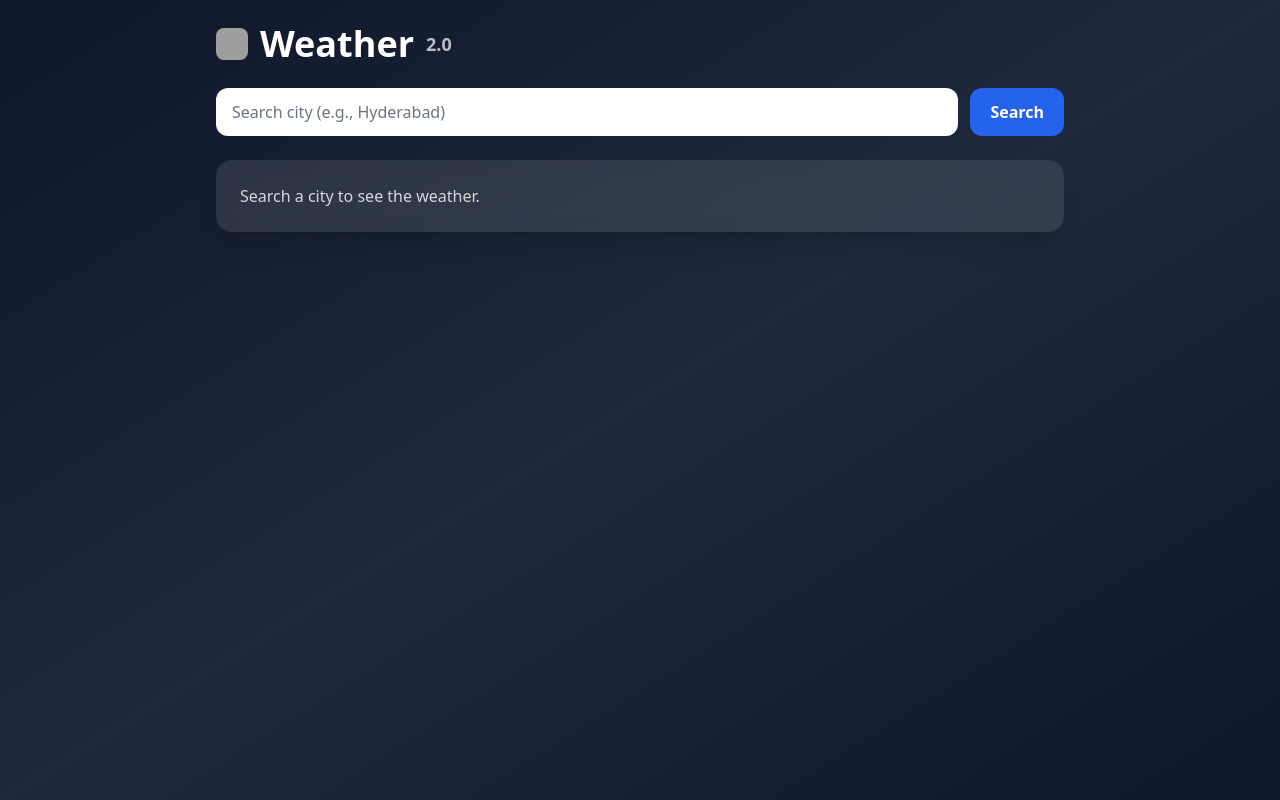
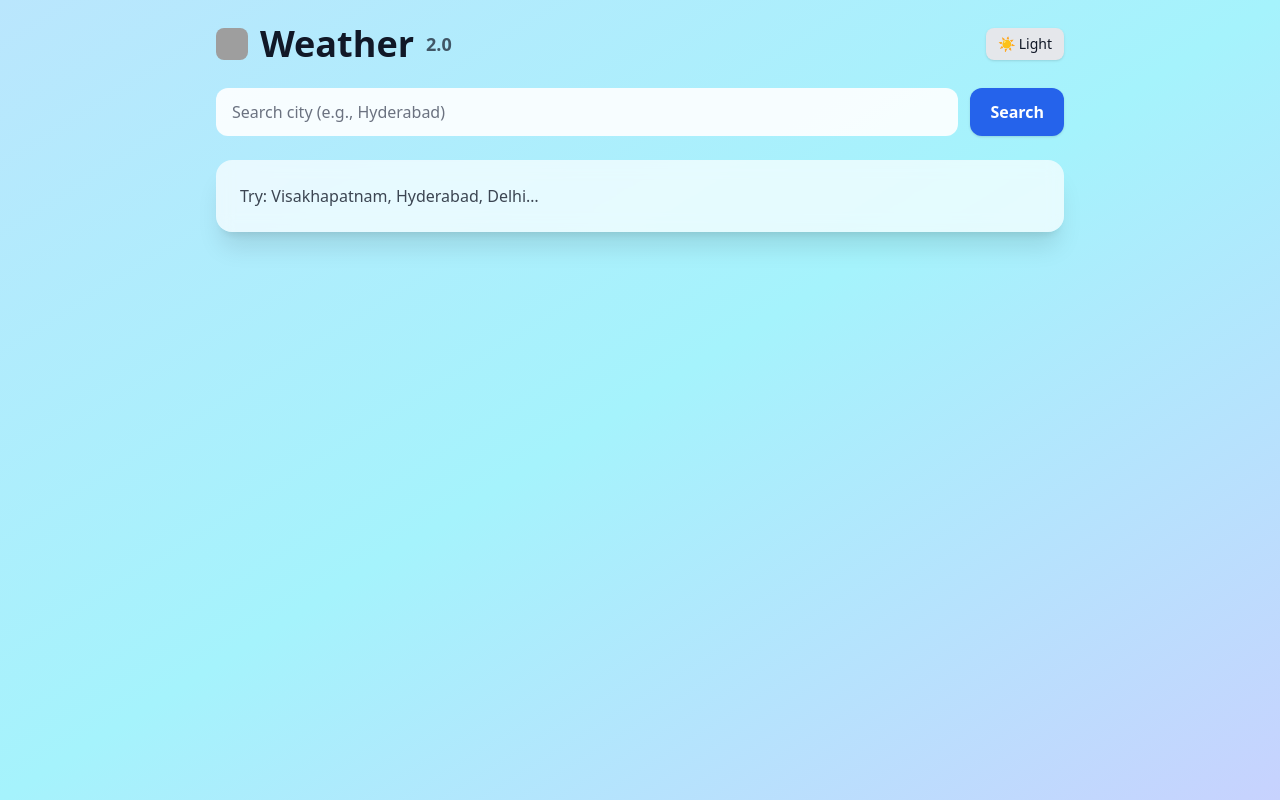
Before and after one commit to sowmyabharat1996/weather-app-2.0, a React (Vite) app: page / in a window 1280 px wide. Built offline with nearby package versions, Linux system fonts and the light colour scheme; grey boxes are pictures that could not be loaded.

Commit message:
next update

```diff
--- a/src/App.jsx
+++ b/src/App.jsx
@@ -1,6 +1,6 @@
 import React, { useEffect, useRef, useState } from "react";
 
-// --- Little status pill shown in bottom-right ---
+/* ---------- Status pill ---------- */
 function StatusPill({ isOnline, fromCache, text }) {
   if (!text) return null;
   const color = !isOnline
@@ -15,23 +15,40 @@ function StatusPill({ isOnline, fromCache, text }) {
   );
 }
 
-// Helper: map temp to a nice gradient
-function bgFromTemp(tC) {
-  if (tC == null) return "from-slate-900 via-slate-800 to-slate-900";
-  if (tC <= 10)   return "from-sky-900 via-sky-800 to-cyan-800";
-  if (tC <= 20)   return "from-teal-800 via-sky-700 to-cyan-700";
-  if (tC <= 28)   return "from-indigo-800 via-purple-700 to-violet-700";
-  if (tC <= 34)   return "from-orange-600 via-amber-500 to-yellow-500";
-  return            "from-red-700 via-orange-600 to-amber-600";
+/* ---------- Temp → gradient (light & dark, fixed class lists) ---------- */
+function gradientFromTemp(tempC, isDark) {
+  const light = [
+    "bg-gradient-to-br from-sky-200 via-cyan-200 to-indigo-200", // default
+    "bg-gradient-to-br from-sky-300 via-cyan-300 to-indigo-300", // cold
+    "bg-gradient-to-br from-indigo-300 via-purple-300 to-violet-300", // mild
+    "bg-gradient-to-br from-orange-300 via-amber-300 to-yellow-300", // warm
+    "bg-gradient-to-br from-red-300 via-orange-300 to-amber-300", // hot
+  ];
+  const dark = [
+    "bg-gradient-to-br from-slate-900 via-slate-800 to-slate-900",
+    "bg-gradient-to-br from-slate-900 via-sky-950 to-slate-900",
+    "bg-gradient-to-br from-indigo-950 via-violet-900 to-purple-900",
+    "bg-gradient-to-br from-amber-900 via-orange-900 to-yellow-900",
+    "bg-gradient-to-br from-red-950 via-orange-950 to-amber-900",
+  ];
+
+  let idx = 0;
+  if (tempC == null) idx = 0;
+  else if (tempC <= 10) idx = 1;
+  else if (tempC <= 20) idx = 2;
+  else if (tempC <= 28) idx = 3;
+  else idx = 4;
+
+  return isDark ? dark[idx] : light[idx];
 }
 
-// Cache-aware fetch: returns last cached JSON when offline
+/* ---------- Fetch with cache fallback ---------- */
 async function fetchWithCacheFallback(url, cacheName) {
   try {
     const res = await fetch(url);
     if (!res.ok) throw new Error("Network error");
     return { data: await res.json(), fromCache: false };
-  } catch (err) {
+  } catch {
     if ("caches" in window) {
       const cache = await caches.open(cacheName);
       const cached = await cache.match(url);
@@ -39,21 +56,27 @@ async function fetchWithCacheFallback(url, cacheName) {
         return { data: await cached.json(), fromCache: true };
       }
     }
-    throw err;
+    throw new Error("Offline & no cached response");
   }
 }
 
 export default function App() {
   const [query, setQuery] = useState("");
   const [weather, setWeather] = useState(null);
-  const [statusText, setStatusText] = useState("");
   const [isOnline, setIsOnline] = useState(typeof navigator !== "undefined" ? navigator.onLine : true);
   const [fromCache, setFromCache] = useState(false);
+  const [statusText, setStatusText] = useState("");
+  const [isDark, setIsDark] = useState(false);
   const lastRequestRef = useRef(null);
 
-  // Network listeners
+  /* Apply/remove <html class="dark"> when toggled */
   useEffect(() => {
-    const on  = () => setIsOnline(true);
+    document.documentElement.classList.toggle("dark", isDark);
+  }, [isDark]);
+
+  /* Network listeners */
+  useEffect(() => {
+    const on = () => setIsOnline(true);
     const off = () => setIsOnline(false);
     window.addEventListener("online", on);
     window.addEventListener("offline", off);
@@ -63,7 +86,7 @@ export default function App() {
     };
   }, []);
 
-  // Auto-refresh when online again (re-fetch last URL silently)
+  /* Auto-refresh last request when back online */
   useEffect(() => {
     (async () => {
       if (isOnline && lastRequestRef.current) {
@@ -79,19 +102,20 @@ export default function App() {
     })();
   }, [isOnline]);
 
-  // Geocode city → coords
+  /* Geocode city → coords (with cache fallback) */
   async function geocodeCity(name) {
     const url = `https://geocoding-api.open-meteo.com/v1/search?name=${encodeURIComponent(name)}&count=1&language=en&format=json`;
     const { data } = await fetchWithCacheFallback(url, "geocoding-cache");
     if (!data?.results?.length) throw new Error("City not found");
     const r = data.results[0];
-    return { lat: r.latitude, lon: r.longitude, label: `${r.name}, ${r.admin1 || r.country || ""}`.replace(/, $/, "") };
+    return { lat: r.latitude, lon: r.longitude };
   }
 
-  // Fetch weather for coords
+  /* Load weather for coords (caches + local backup) */
   async function loadWeatherByCoords(lat, lon) {
     const url = `https://api.open-meteo.com/v1/forecast?latitude=${lat}&longitude=${lon}&current_weather=true&hourly=temperature_2m`;
     lastRequestRef.current = url;
+
     setStatusText(isOnline ? "Fetching latest…" : "Offline: showing last saved data if available");
 
     try {
@@ -113,58 +137,64 @@ export default function App() {
     }
   }
 
-  // On submit: geocode then fetch weather
+  /* Search submit */
   async function onSearch(e) {
     e.preventDefault();
     if (!query.trim()) return;
     try {
       const { lat, lon } = await geocodeCity(query.trim());
       await loadWeatherByCoords(lat, lon);
-    } catch (e2) {
-      setStatusText(e2.message || "Search failed");
+    } catch (err) {
+      setStatusText(err.message || "Search failed");
     }
   }
 
   const tempC = weather?.current_weather?.temperature ?? null;
-  const bg = bgFromTemp(tempC);
+  const bg = gradientFromTemp(tempC, isDark);
 
   return (
-    <div className={`min-h-screen bg-gradient-to-br ${bg} text-white`}>
+    <div className={`min-h-screen ${bg} text-gray-900 dark:text-white transition-colors`}>
       <div className="max-w-4xl mx-auto p-6">
+        {/* Header + Toggle */}
         <header className="flex items-center justify-between mb-6">
           <h1 className="text-3xl sm:text-4xl font-bold flex items-center gap-3">
             <img src="/pwa-192.png" alt="logo" className="h-8 w-8 rounded-lg" />
             Weather <span className="opacity-70 text-lg">2.0</span>
           </h1>
+          <button
+            onClick={() => setIsDark(v => !v)}
+            className="px-3 py-1.5 rounded-lg text-sm bg-gray-200 text-gray-900 dark:bg-gray-700 dark:text-white shadow transition"
+            title="Toggle dark mode"
+          >
+            {isDark ? "🌙 Dark" : "☀️ Light"}
+          </button>
         </header>
 
+        {/* Search */}
         <form onSubmit={onSearch} className="flex gap-3">
           <input
-            className="flex-1 rounded-xl px-4 py-3 text-gray-900 placeholder-gray-500 outline-none"
+            className="flex-1 rounded-xl px-4 py-3 text-gray-900 placeholder-gray-500 outline-none bg-white/90 dark:bg-white/80"
             placeholder="Search city (e.g., Hyderabad)"
             value={query}
             onChange={(e) => setQuery(e.target.value)}
           />
-          <button className="px-5 py-3 rounded-xl bg-blue-600 hover:bg-blue-500 font-semibold">
+          <button className="px-5 py-3 rounded-xl bg-blue-600 hover:bg-blue-500 font-semibold text-white shadow">
             Search
           </button>
         </form>
 
         {/* Card */}
-        <div className="mt-6 bg-white/10 backdrop-blur rounded-2xl p-6 shadow-xl">
+        <div className="mt-6 bg-white/70 dark:bg-white/10 backdrop-blur rounded-2xl p-6 shadow-xl">
           {weather ? (
             <>
               <div className="text-5xl font-extrabold">{Math.round(tempC)}°C</div>
               <div className="mt-2 opacity-90 text-sm">
-                Wind: {weather.current_weather?.windspeed ?? "--"} km/h ·
-                Direction: {weather.current_weather?.winddirection ?? "--"}°
+                Wind: {weather.current_weather?.windspeed ?? "--"} km/h · Direction: {weather.current_weather?.winddirection ?? "--"}°
               </div>
-              <div className="mt-2 opacity-75 text-xs">
-                Updated: {new Date().toLocaleString()}
-              </div>
+              <div className="mt-2 opacity-75 text-xs">Updated: {new Date().toLocaleString()}</div>
             </>
           ) : (
-            <div className="opacity-80">Search a city to see the weather.</div>
+            <div className="opacity-80">Try: Visakhapatnam, Hyderabad, Delhi…</div>
           )}
         </div>
       </div>
```
